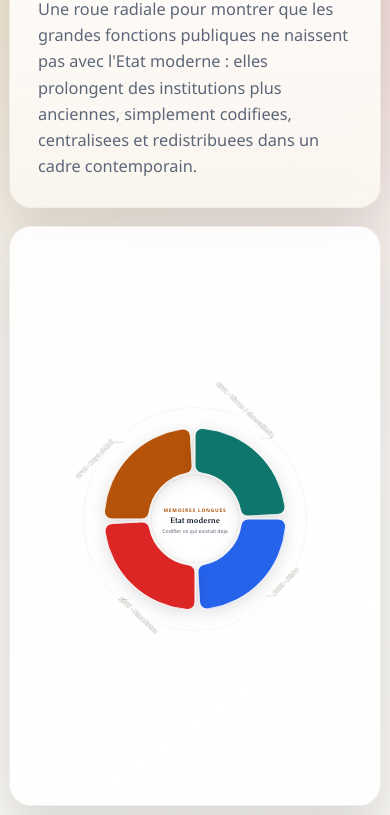
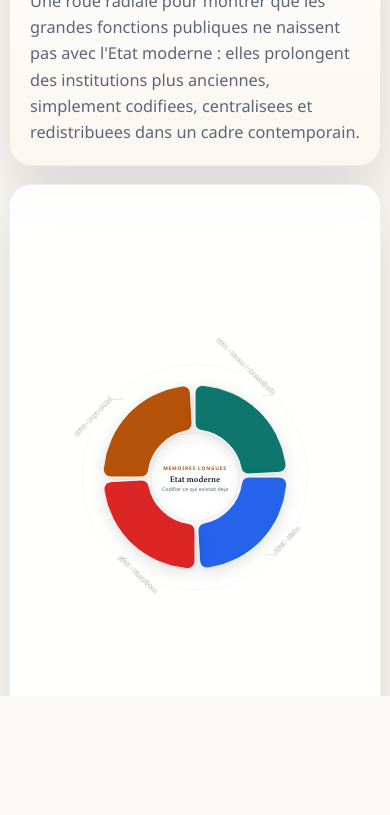
Before and after one commit to R16008882/hackaviz_competition_2026, a plain HTML site: page acte1_etat_eternel.html in a window 390 px wide. Shown: the part 148-963 px from the top of the page. After the commit the page ends 844 px from the top, so only its background shows below. Drawn offline with nearby package versions, Linux system fonts and the light colour scheme.

Commit message:
yep another commit

```diff
--- a/acte1_etat_eternel.html
+++ b/acte1_etat_eternel.html
@@ -20,26 +20,31 @@
       --bayt: #dc2626;
     }
 
+    html, body {
+      margin: 0;
+      padding: 0;
+      height: 100%;
+      min-height: 100%;
+      overflow: hidden;
+    }
+
     * { box-sizing: border-box; }
 
     body {
-      margin: 0;
-      min-height: 100vh;
-      color: var(--text);
+      color: #1A1A2E;
       font-family: "Aptos", "Segoe UI", "Trebuchet MS", sans-serif;
-      background:
-        radial-gradient(circle at top left, rgba(217, 119, 6, 0.14), transparent 26%),
-        radial-gradient(circle at 88% 8%, rgba(225, 29, 72, 0.1), transparent 20%),
-        linear-gradient(145deg, var(--bg-1) 0%, var(--bg-2) 48%, #f5f2ec 100%);
+      background: #FAF8F4;
     }
 
     .page {
-      width: min(1460px, calc(100vw - 28px));
-      margin: 18px auto 28px;
+      width: min(1460px, calc(100vw - 16px));
+      max-width: 100%;
+      margin: 10px auto;
+      min-height: 100%;
     }
 
     .hero {
-      padding: 28px;
+      padding: 20px;
       border-radius: 30px;
       background: linear-gradient(180deg, rgba(255, 255, 255, 0.96), rgba(250, 246, 239, 0.92));
       box-shadow: var(--shadow);
@@ -80,7 +85,7 @@
     }
 
     .panel {
-      padding: 18px;
+      padding: 16px;
       border-radius: 26px;
       background: var(--panel);
       box-shadow: var(--shadow);
@@ -89,8 +94,9 @@
 
     .chart-panel {
       position: relative;
-      min-height: 720px;
+      height: min(720px, calc(100vh - 200px));
       overflow: hidden;
+      max-height: 78vh;
     }
 
     .detail-panel {
@@ -282,14 +288,14 @@
       }
 
       .chart-panel {
-        min-height: 640px;
+        height: min(640px, calc(100vh - 220px));
       }
     }
 
     @media (max-width: 720px) {
       .page {
         width: min(100vw - 18px, 1460px);
-        margin: 10px auto 18px;
+        margin: 10px auto 12px;
       }
 
       .hero,
@@ -298,7 +304,7 @@
       }
 
       .chart-panel {
-        min-height: 580px;
+        height: min(580px, calc(100vh - 220px));
       }
 
       .detail-title {
```
Also changed, not shown: acte0_intro.html (deleted, +0 -10 lines), acte2_france.html (+13 -8 lines), acte3_promesse.html (+13 -8 lines), acte4_efficacite.html (+14 -11 lines), index.html (+3 -8 lines), acte5_ccl.html (deleted).
